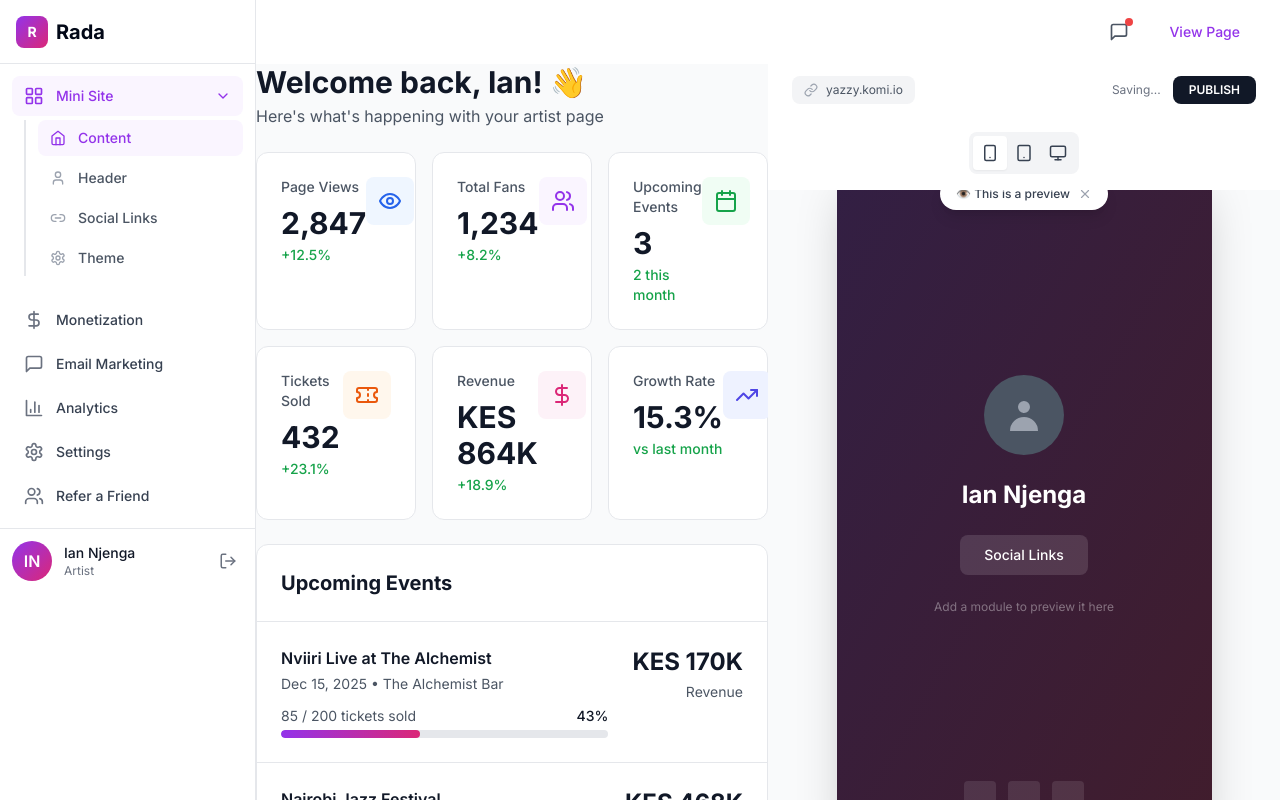
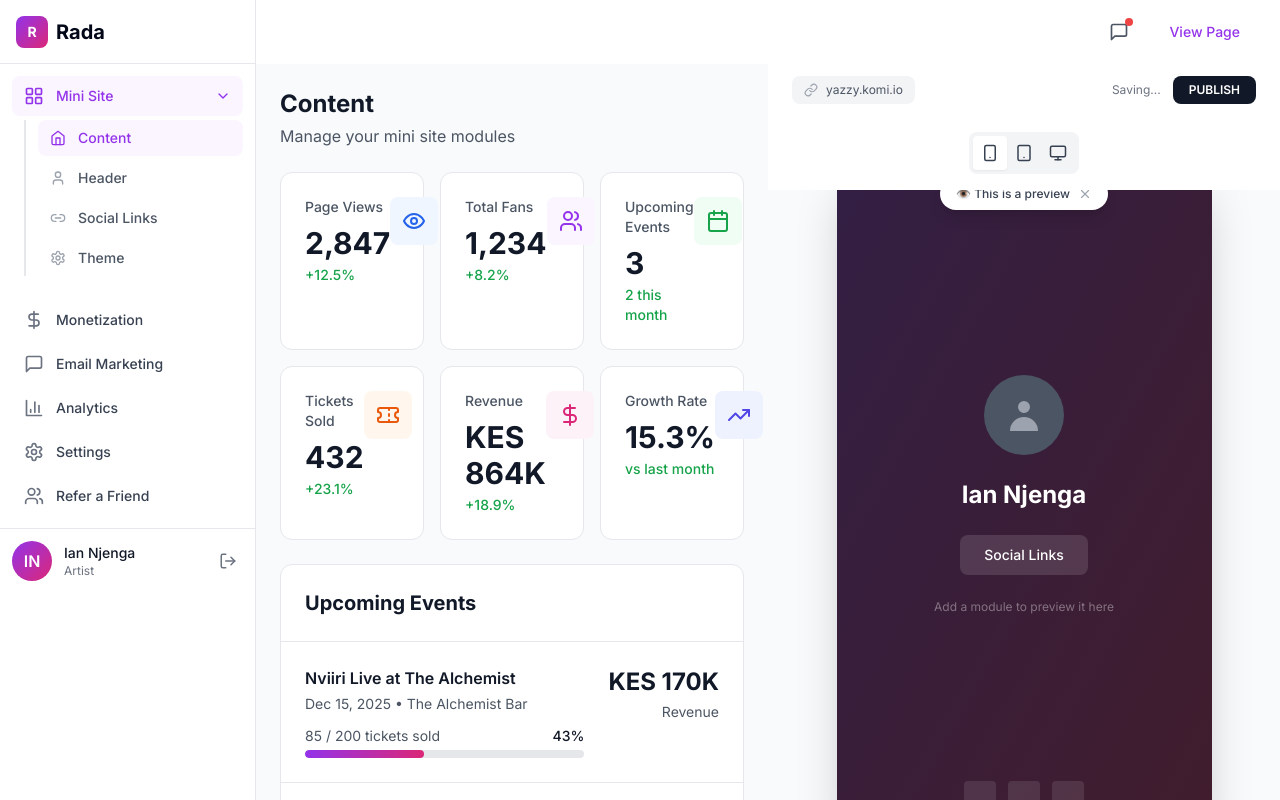
Before and after one commit to Jenks18/rada, a Next.js app: page /dashboard in a window 1280 px wide. Built offline with nearby package versions, Linux system fonts and the light colour scheme.

Commit message:
Fix split screen styling to match KOMI screenshot

```diff
--- a/src/app/dashboard/(minisite)/layout.tsx
+++ b/src/app/dashboard/(minisite)/layout.tsx
@@ -8,14 +8,14 @@ export default function MiniSiteLayout({
   children: React.ReactNode
 }) {
   return (
-    <div className="flex h-full">
+    <div className="flex h-full bg-white">
       {/* Left Editor Panel - 50% */}
-      <div className="w-1/2 overflow-y-auto">
+      <div className="w-1/2 overflow-y-auto bg-gray-50">
         {children}
       </div>
 
       {/* Right Preview Panel - 50% - PERSISTENT */}
-      <div className="w-1/2 overflow-y-auto">
+      <div className="w-1/2 overflow-y-auto bg-white">
         <MiniSitePreview />
       </div>
     </div>
--- a/src/app/dashboard/(minisite)/page.tsx
+++ b/src/app/dashboard/(minisite)/page.tsx
@@ -82,11 +82,11 @@ const recentEvents = [
 
 export default function DashboardPage() {
   return (
-    <div className="space-y-6">
+    <div className="space-y-6 p-6">
       {/* Header */}
       <div>
-        <h1 className="text-3xl font-bold text-gray-900">Welcome back, Ian! 👋</h1>
-        <p className="text-gray-600 mt-1">Here's what's happening with your artist page</p>
+        <h1 className="text-2xl font-bold text-gray-900">Content</h1>
+        <p className="text-gray-600 mt-1">Manage your mini site modules</p>
       </div>
 
       {/* Stats Grid */}
```
